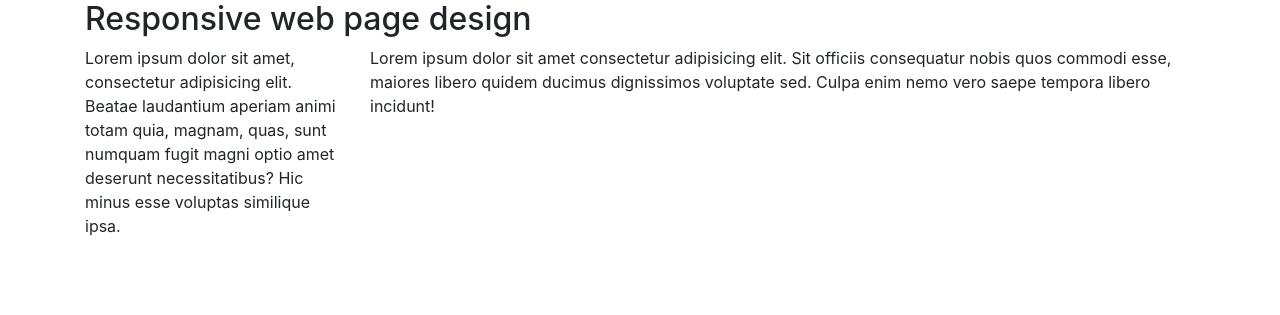
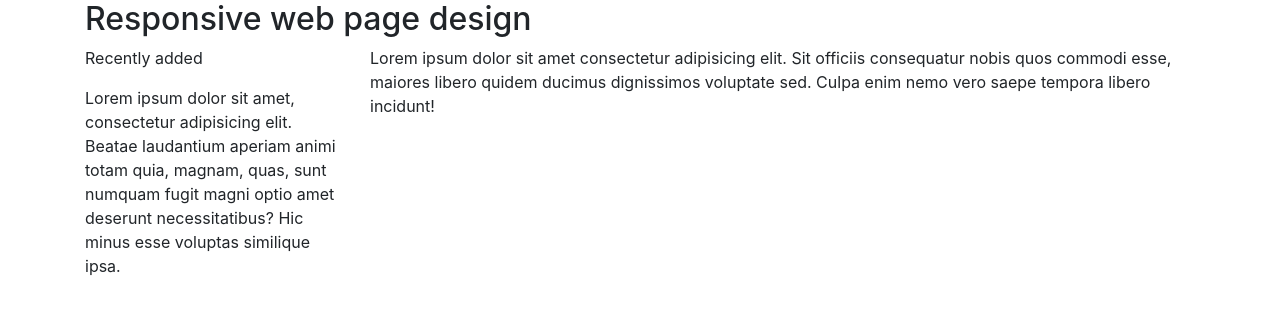
Before and after one commit to bishwajit1965/pro_responsive, a PHP site: page / in a window 1280 px wide. Shown: the top 315 px of the page. Run offline with PHP 8.4, Linux system fonts and the light colour scheme; some libraries are stand-ins or nearby versions.

Commit message:
"Modified"

```diff
--- a/index.php
+++ b/index.php
@@ -14,6 +14,7 @@
             <h2>Responsive web page design</h2>
             <div class="row">
                 <div class="col-sm-3 left-sidebar">
+                    <p>Recently added</p>
                     <p>Lorem ipsum dolor sit amet, consectetur adipisicing elit. Beatae laudantium aperiam animi totam quia, magnam, quas, sunt numquam fugit magni optio amet deserunt necessitatibus? Hic minus esse voluptas similique ipsa.</p>
                 </div>
                 <div class="col-sm-9 right-sidebar">
```
